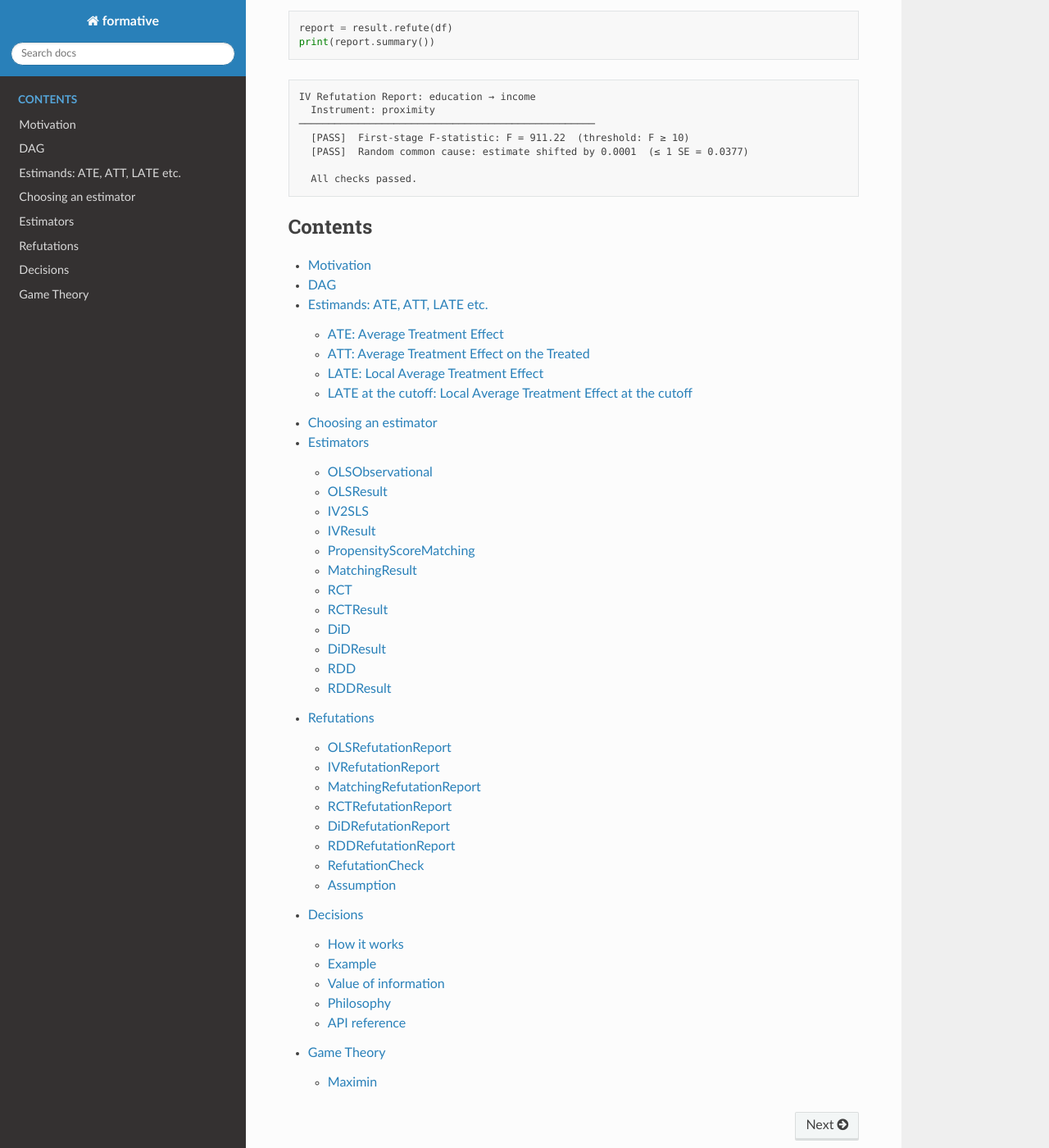
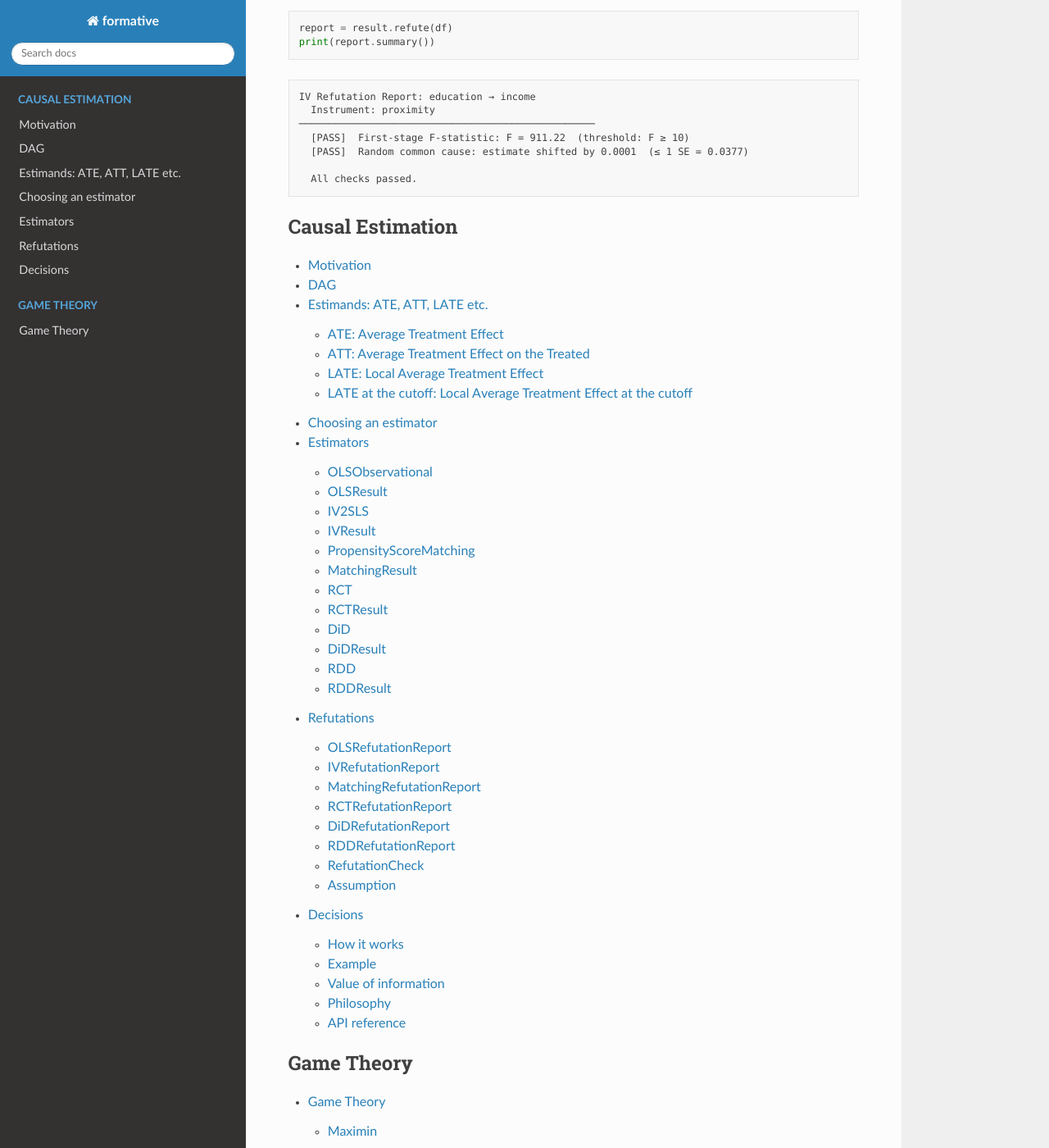
Before and after one commit to maxpagels/formative, a Sphinx documentation site: the page built from docs/index.rst, in a window 1280 px wide and 1400 px high, scrolled down 2225 px. Shown: the whole window at 82% size. Built offline with Sphinx 7.4.7 and the Read the Docs theme 3.1.0, drawn with Linux system fonts in a browser that asks for light colours.

Commit message:
Update docs

```diff
--- a/docs/index.rst
+++ b/docs/index.rst
@@ -124,13 +124,18 @@ and seeing if the estimate changes. The full list of refutations depends on the
 
 .. toctree::
    :maxdepth: 2
-   :caption: Contents
+   :caption: Causal Estimation
 
-   motivation
-   dag
-   estimands
-   wizard
-   estimators
-   refutations
-   decisions
-   game
+   causal/motivation
+   causal/dag
+   causal/estimands
+   causal/wizard
+   causal/estimators
+   causal/refutations
+   causal/decisions
+
+.. toctree::
+   :maxdepth: 2
+   :caption: Game Theory
+
+   game/game
```
Also changed, not shown: docs/causal/dag.rst (renamed from docs/dag.rst), docs/causal/decisions.rst (renamed from docs/decisions.rst), docs/causal/estimands.rst (renamed from docs/estimands.rst), docs/causal/estimators.rst (renamed from docs/estimators.rst), docs/causal/motivation.rst (renamed from docs/motivation.rst), docs/causal/refutations.rst (renamed from docs/refutations.rst), docs/causal/wizard.rst (renamed from docs/wizard.rst), docs/game/game.rst (renamed from docs/game.rst).
